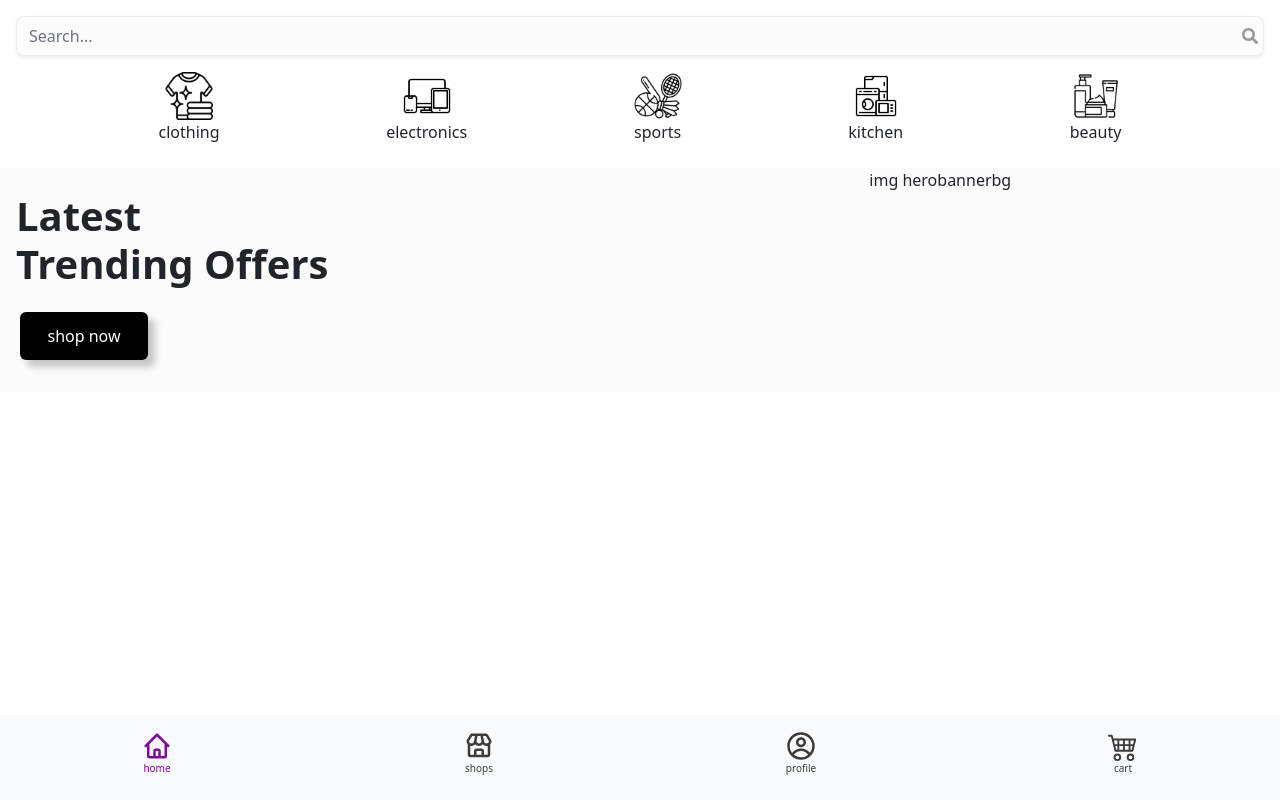
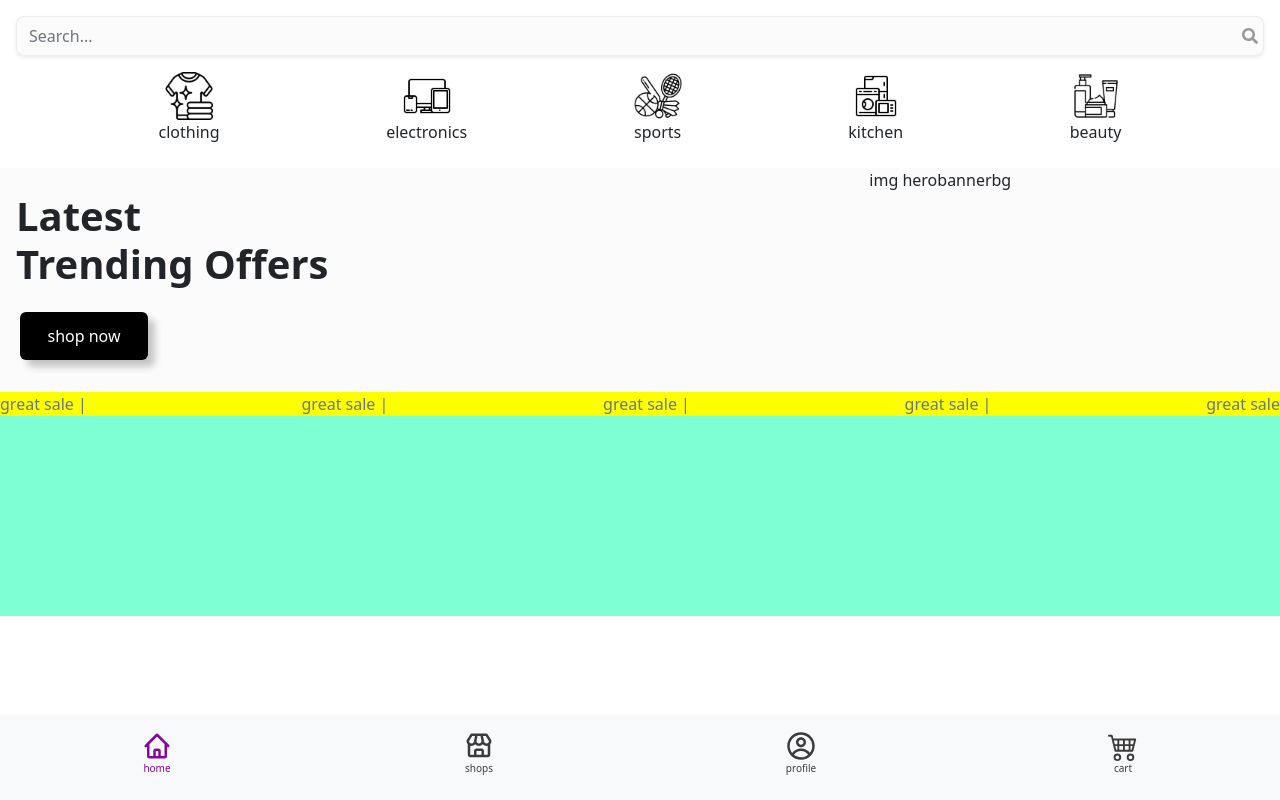
Before and after one commit to vardhanreddy27/mercel, a React (Create React App) app in the folder mercel/: page / in a window 1280 px wide. Built offline with nearby package versions, Linux system fonts and the light colour scheme.

Commit message:
half profile pagesppllewwzzll..ssttlllss-=allsllookkffppoo

```diff
--- a/mercel/src/App.css
+++ b/mercel/src/App.css
@@ -98,3 +98,25 @@ width: 100%;
     justify-content: space-between;
     align-items: center;
 }
+.homeimage{
+  height: 100%;
+width: 100%;}
+.textcenter{    display: flex;
+  justify-content: center;}
+  .gradient1{
+    background-color:#7fffd4;
+    height: 200px;
+  }
+  .offer2{
+    background-color: rgb(251, 255, 0);
+    margin: 0px!important;
+    padding: 0px!important;
+    height: 100%;
+    display: flex;
+    justify-content: space-between;
+    align-items: center;
+  }
+
+  .removepad{
+    margin: 0px!important;
+  }
--- a/mercel/src/components/Herobanner.js
+++ b/mercel/src/components/Herobanner.js
@@ -1,7 +1,7 @@
 import React from "react";
 function Herobanner() {
   return (
-    <div>
+    <>
       <div className="row herobannerbg">
         <div className="col-8">
           <h1 className="ps-3 pt-4 font">
@@ -14,7 +14,33 @@ function Herobanner() {
 
         <button className="btn shopnow">shop now</button>
       </div>
-    </div>
+      <div className="offer2 text-secondary">
+        <div>great sale |</div>
+        <div>great sale |</div>
+        <div>great sale |</div>
+        <div>great sale |</div>
+        <div>great sale</div>
+      </div>
+      <div className="fluid-container gradient1 text-center"></div>
+      {/* <div className="container">
+        <div className="row textcenter mt-4">
+          <div className="col-5 gradient">
+            <img
+              src="https://images-eu.ssl-images-amazon.com/images/G/31/img22/Electronics/Clearance/Clearance_store_Desktop_CC_2x._SY608_CB628315133_.jpg"
+              alt="home 1"
+              className="homeimage"
+            />
+          </div>
+          <div className="col-5 gradient">
+            <img
+              className="homeimage"
+              src="https://rukminim1.flixcart.com/image/400/400/ktyp8cw0/t-shirt/a/y/n/s-14806378-mast-harbour-original-imag76r6ba6kgj8f.jpeg?q=70"
+              alt="home 2"
+            />
+          </div>
+        </div>
+      </div> */}
+    </>
   );
 }
 
```
